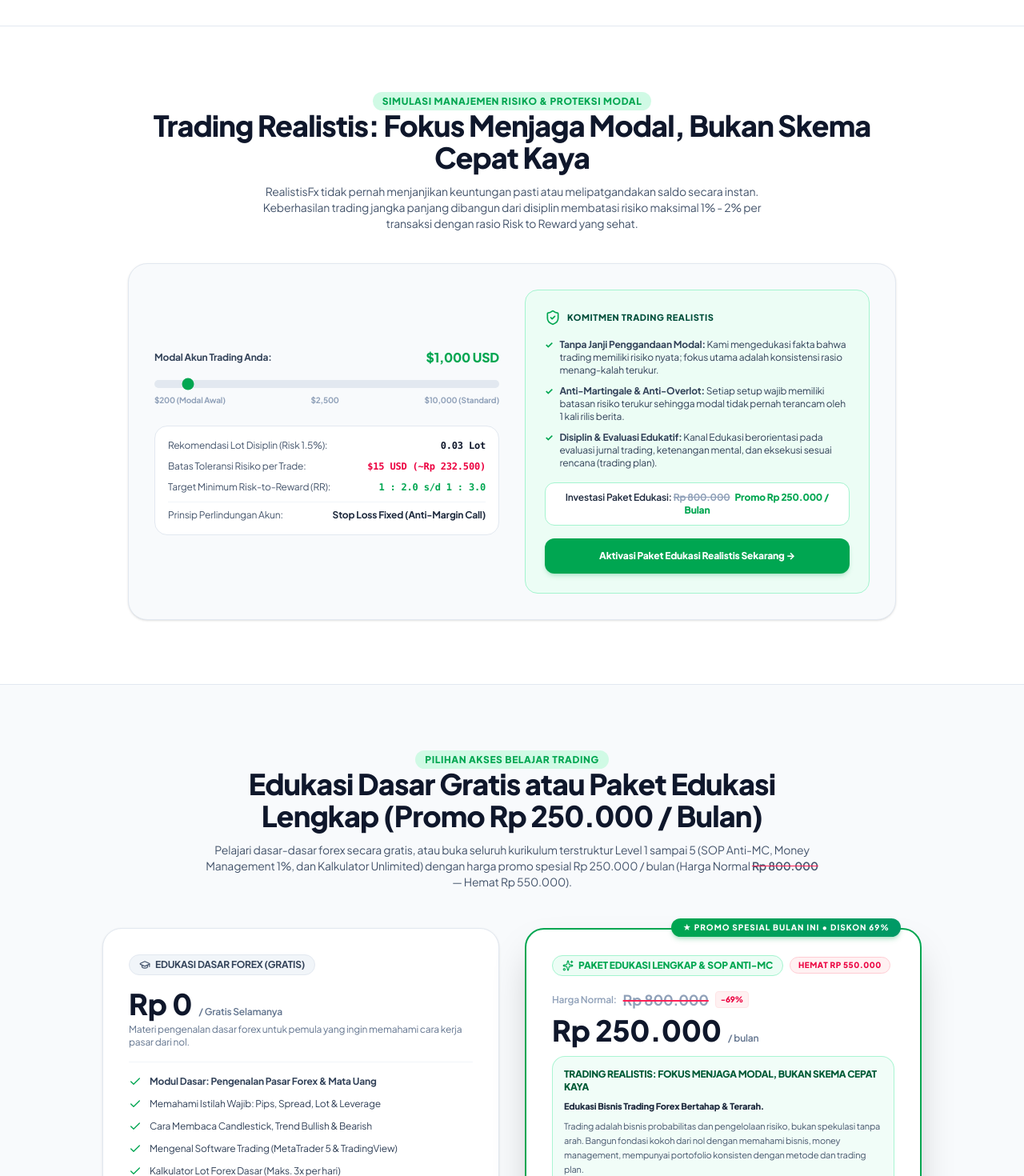
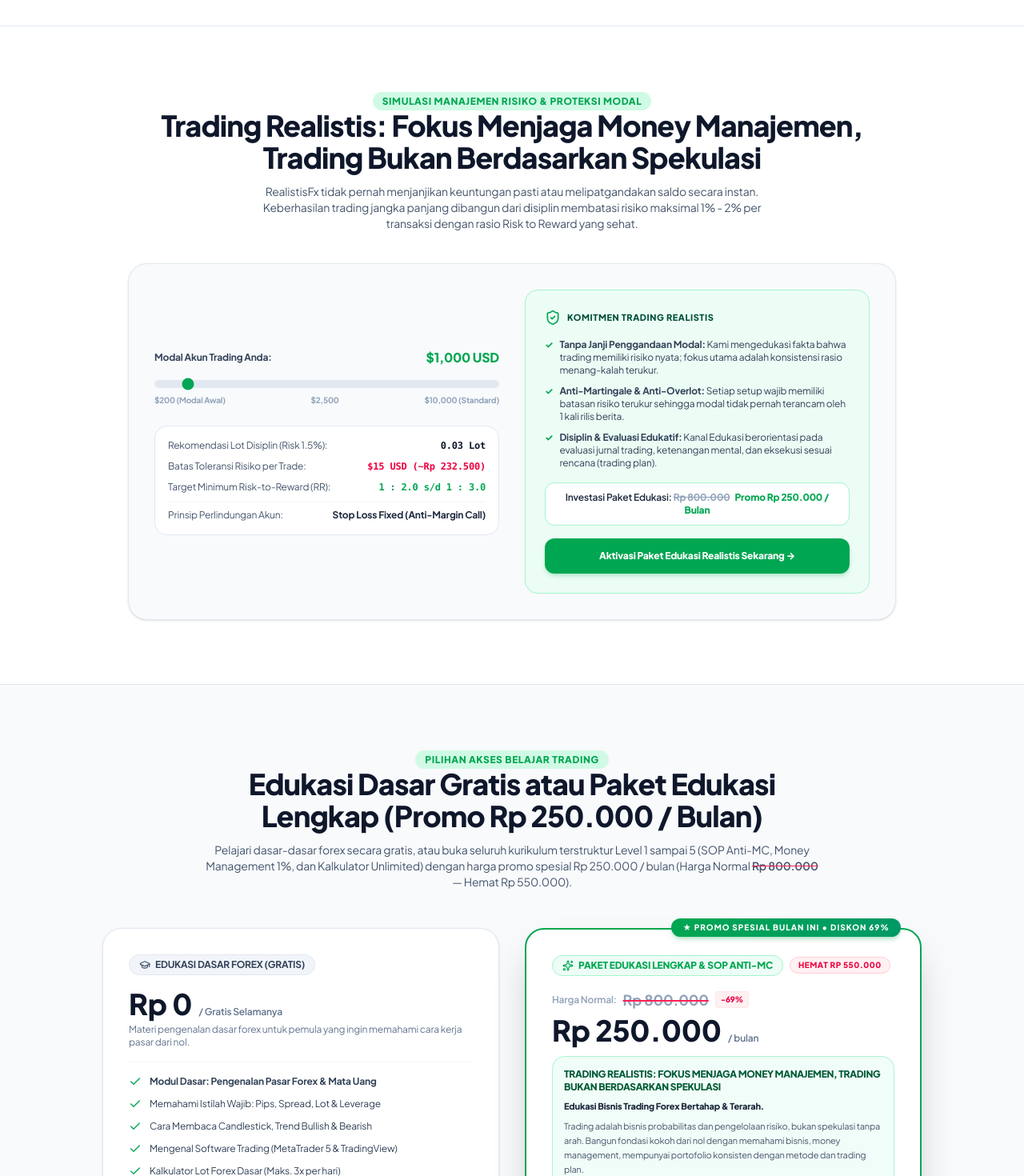
Before and after one commit to MasterRidho12/realistisFxedukasi, a Next.js app: page / in a window 1280 px wide. Shown: the part 6980-8450 px from the top of the page at 80% size. Built offline with nearby package versions, Linux system fonts and the light colour scheme; no server answers; the database is empty.

Commit message:
feat: update banner headline to focus on money management over speculation

```diff
--- a/src/app/page.tsx
+++ b/src/app/page.tsx
@@ -296,7 +296,7 @@ export default function DashboardOverviewPage() {
               SOP REALISTISFX • ANTI MARGIN CALL
             </div>
             <h2 className="text-sm sm:text-base font-black text-white tracking-tight">
-              Trading Realistis: Fokus Menjaga Modal, Bukan Skema Cepat Kaya
+              Trading Realistis: Fokus Menjaga Money Manajemen, Trading Bukan Berdasarkan Spekulasi
             </h2>
             <div className="text-xs sm:text-sm font-extrabold text-emerald-200">
               Edukasi Bisnis Trading Forex Bertahap &amp; Terarah.
--- a/src/components/landing/LandingPage.tsx
+++ b/src/components/landing/LandingPage.tsx
@@ -1565,7 +1565,7 @@ export default function LandingPage({ onOpenAuth }: LandingPageProps) {
               SIMULASI MANAJEMEN RISIKO &amp; PROTEKSI MODAL
             </span>
             <h2 className="text-2xl sm:text-4xl font-black text-slate-900 tracking-tight">
-              Trading Realistis: Fokus Menjaga Modal, Bukan Skema Cepat Kaya
+              Trading Realistis: Fokus Menjaga Money Manajemen, Trading Bukan Berdasarkan Spekulasi
             </h2>
             <p className="text-xs sm:text-sm text-slate-600 max-w-2xl mx-auto">
               RealistisFx tidak pernah menjanjikan keuntungan pasti atau melipatgandakan saldo secara instan. Keberhasilan trading jangka panjang dibangun dari disiplin membatasi risiko maksimal 1% - 2% per transaksi dengan rasio Risk to Reward yang sehat.
@@ -1769,7 +1769,7 @@ export default function LandingPage({ onOpenAuth }: LandingPageProps) {
                   {/* Copywriting Baru (Point 3) */}
                   <div className="mt-3 p-3.5 rounded-2xl bg-emerald-50/70 border border-emerald-200/90 text-left space-y-2">
                     <div className="text-xs font-black text-[#005A36] tracking-tight uppercase">
-                      Trading Realistis: Fokus Menjaga Modal, Bukan Skema Cepat Kaya
+                      Trading Realistis: Fokus Menjaga Money Manajemen, Trading Bukan Berdasarkan Spekulasi
                     </div>
                     <div className="text-[11px] font-extrabold text-slate-800">
                       Edukasi Bisnis Trading Forex Bertahap &amp; Terarah.
```
